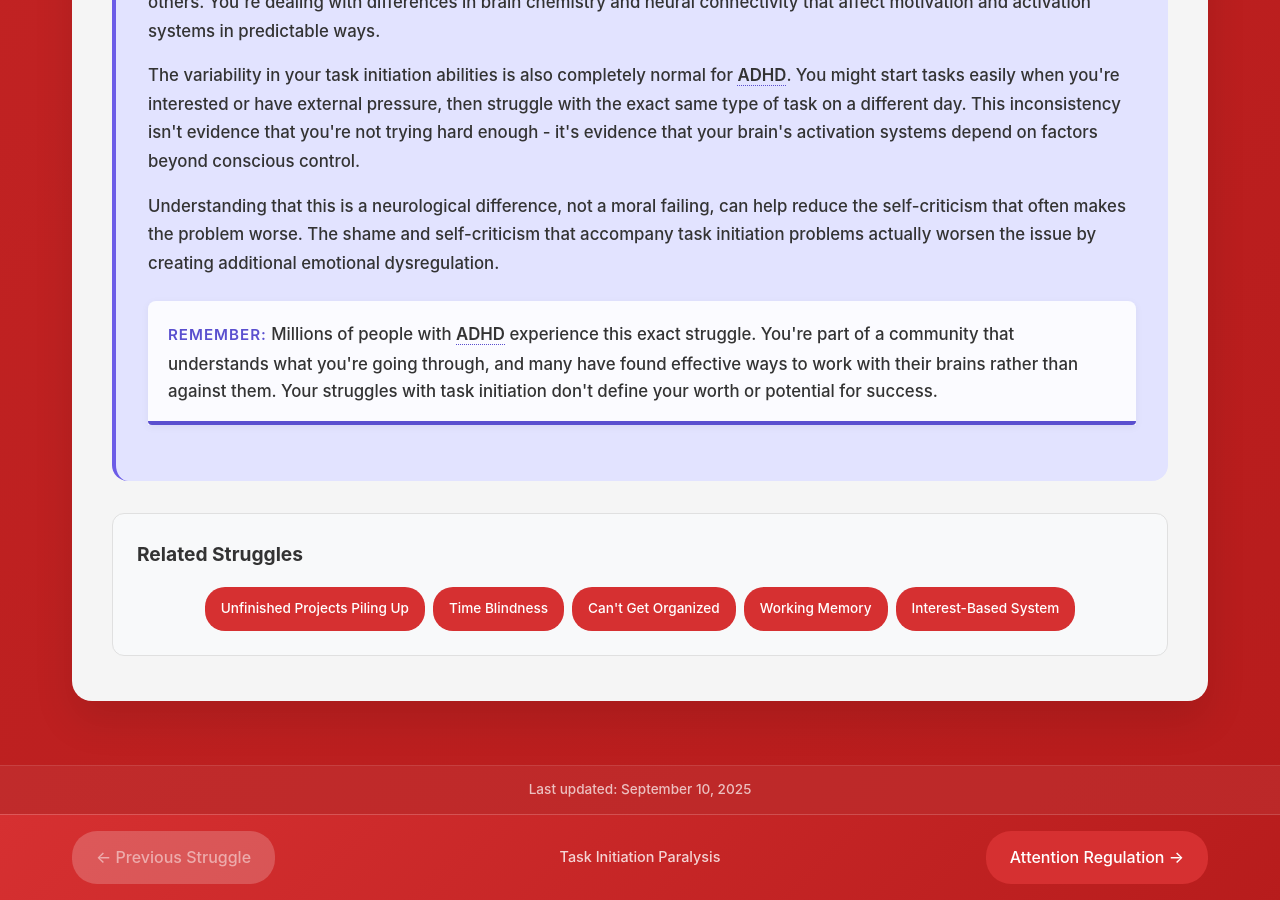
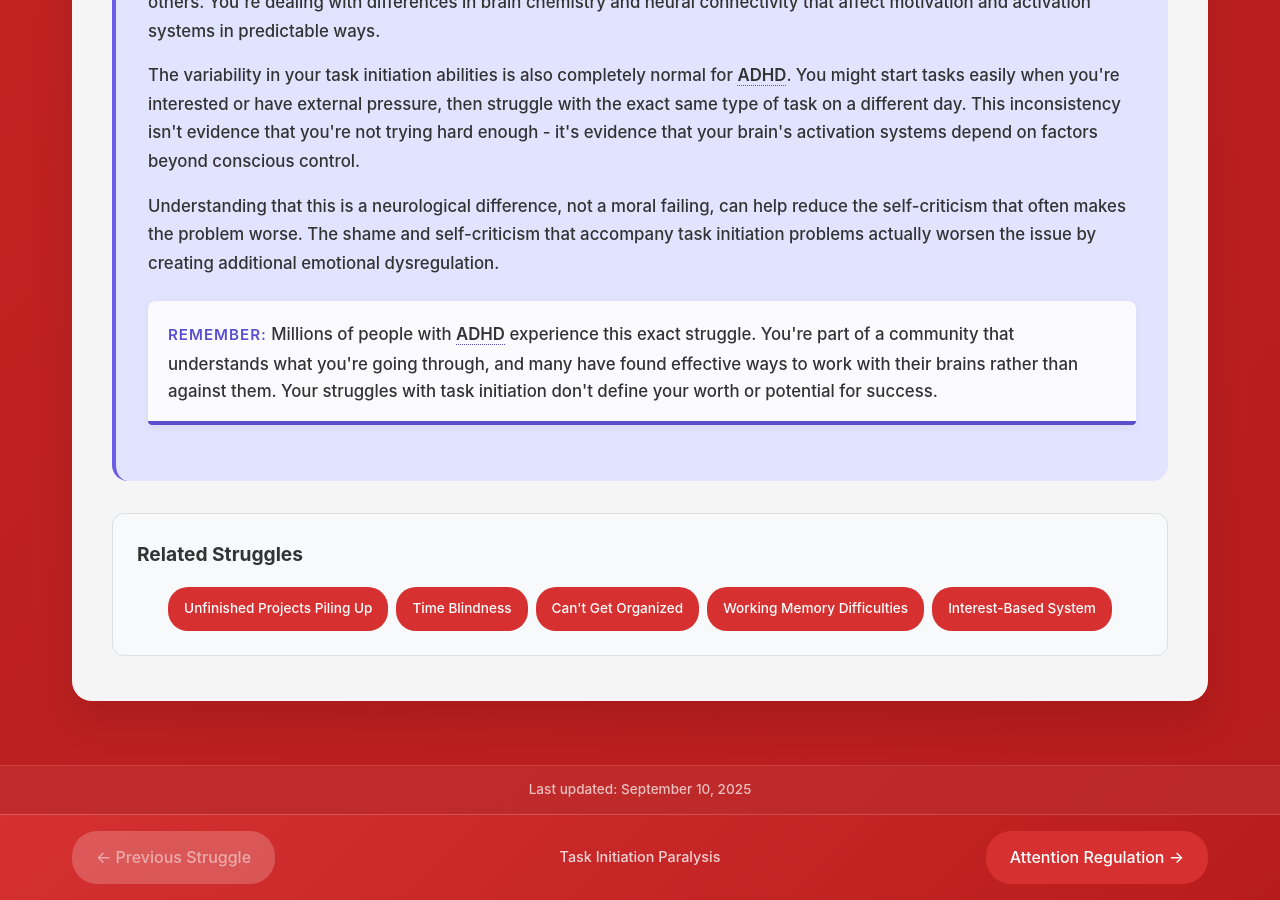
Before and after one commit to neurodivergent-survival-guide/neurodivergent-survival-guide, a Jekyll site: the page built from struggles/task-initiation-paralysis.html, in a window 1280 px wide and 900 px high, scrolled down 4983 px. Built offline with Jekyll 4.4.1, drawn with Linux system fonts in a browser that asks for light colours.

Commit message:
Update task-initiation-paralysis.html

```diff
--- a/struggles/task-initiation-paralysis.html
+++ b/struggles/task-initiation-paralysis.html
@@ -153,7 +153,7 @@ search_terms: ["can't start anything", "can't get started", "stuck", "so lazy",
             <a href="{{ '/struggles/unfinished-projects-piling-up.html' | relative_url }}" class="struggle-tag">Unfinished Projects Piling Up</a>
             <a href="{{ '/struggles/time-blindness.html' | relative_url }}" class="struggle-tag">Time Blindness</a>
             <a href="{{ '/struggles/cant-get-organized.html' | relative_url }}" class="struggle-tag">Can't Get Organized</a>
-            <a href="{{ '/struggles/working-memory-difficulties.html' | relative_url }}" class="struggle-tag">Working Memory</a>
+            <a href="{{ '/struggles/working-memory-difficulties.html' | relative_url }}" class="struggle-tag">Working Memory Difficulties</a>
             <a href="{{ '/struggles/interest-based-nervous-system.html' | relative_url }}" class="struggle-tag">Interest-Based System</a>
         </div>
     </div>
```
